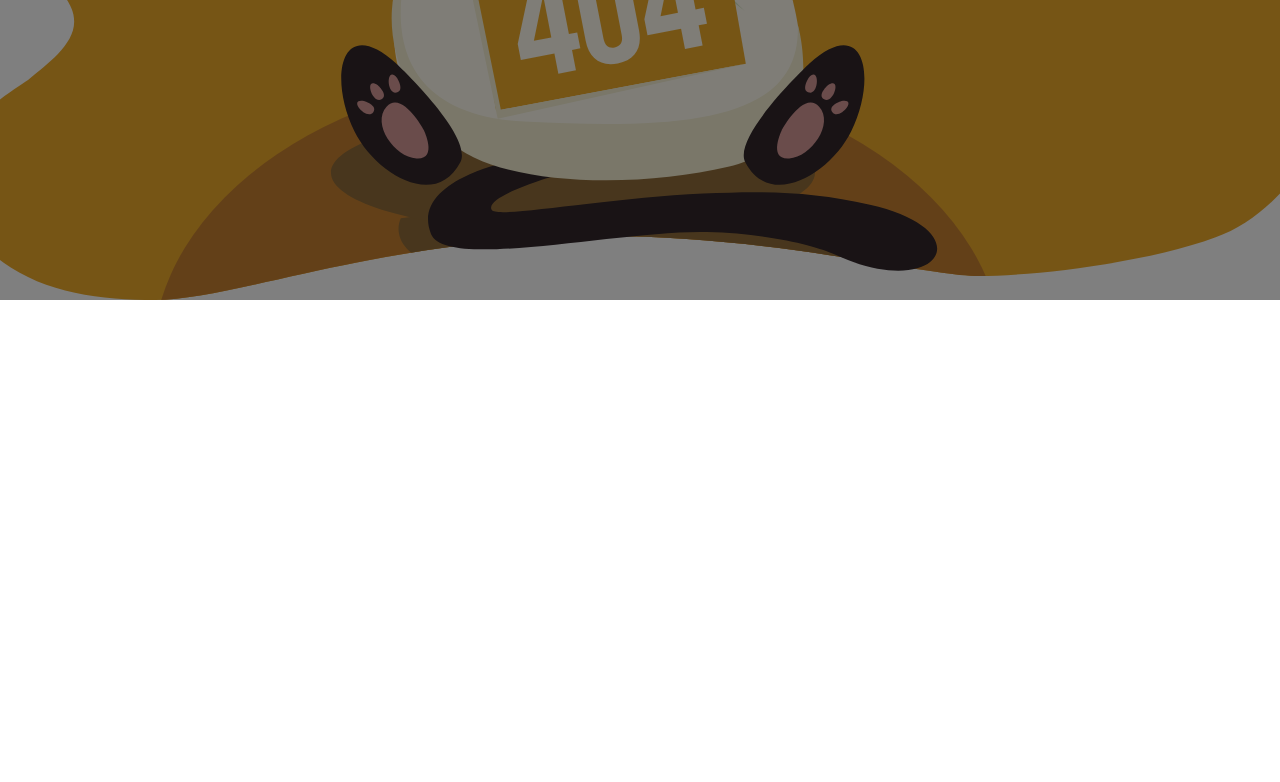
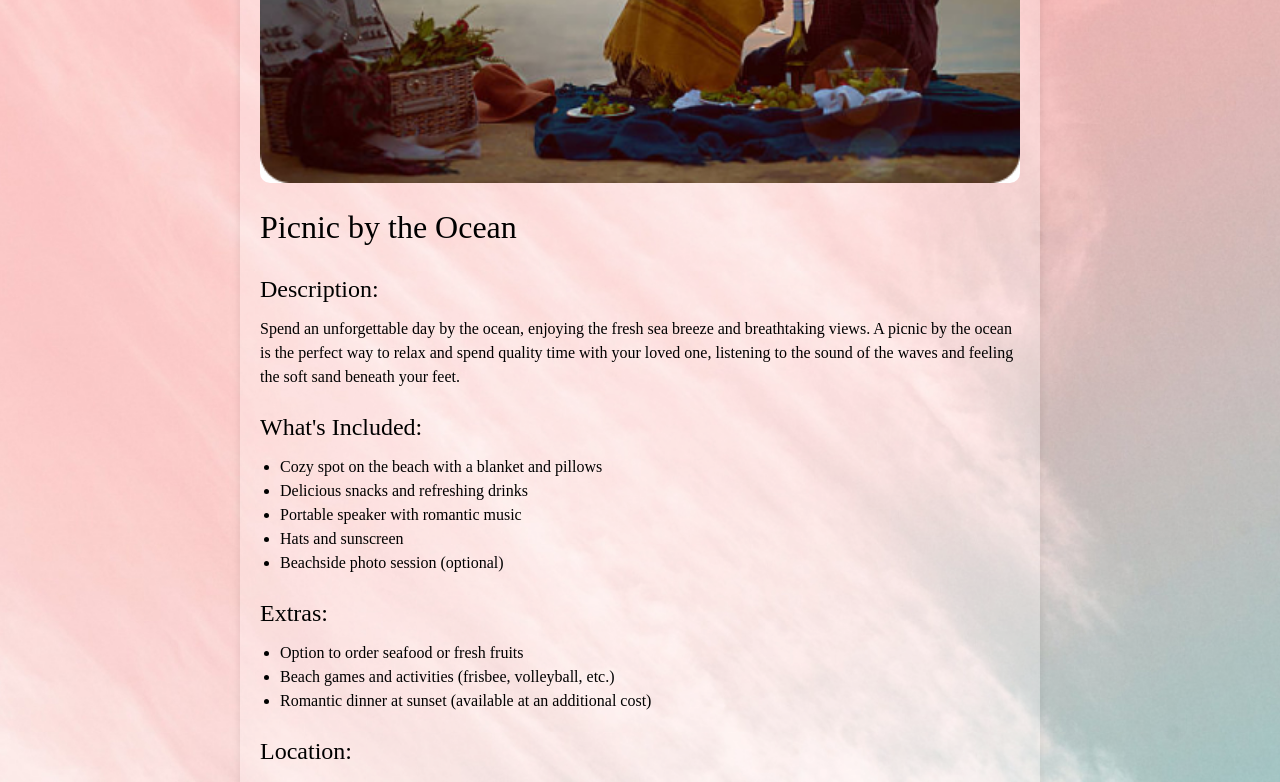
Before and after one commit to Martikk/DreamyDates, a React (Create React App) app: page /ProductPage in a window 1280 px wide. Before the commit this address had no page. Shown: the part 500-1282 px from the top of the page. Before the commit the page ends 800 px from the top, so only its background shows below. Built offline with nearby package versions, Linux system fonts and the light colour scheme.

Commit message:
add readme file

```diff
--- a/src/App.jsx
+++ b/src/App.jsx
@@ -2,7 +2,7 @@ import React from 'react';
 import { BrowserRouter, Routes, Route } from "react-router-dom";
 import HomePage from './Pages/HomePage/HomePage';
 import NotFoundPage from "./Pages/NotFoundPage/NotFoundPage";
-
+import ProductPage from "./Pages/ProductPage/ProductPage"
 
 function App() {
     return (
@@ -10,6 +10,7 @@ function App() {
             <div className="App">
                 <Routes>
                     <Route path="/" element={<HomePage />} />
+                    <Route path="/ProductPage" element={<ProductPage />} />
                     <Route path="*" element={<NotFoundPage />} />
                 </Routes>
             </div>
--- /dev/null
+++ b/src/Component/ProductCard/ProductCard.jsx
@@ -0,0 +1,64 @@
+import React from "react";
+import "./ProductCard.scss";
+import productImage from "../../Assets/Picnic.jpg"; // Replace with the actual path to the image
+
+const ProductCard = () => {
+  return (
+    <div className="product-card">
+      <img
+        src={productImage}
+        alt="Picnic by the Ocean"
+        className="product-card__image"
+      />
+      <h1 className="product-card__title">Picnic by the Ocean</h1>
+      <div className="product-card__description">
+        <h2>Description:</h2>
+        <p>
+          Spend an unforgettable day by the ocean, enjoying the fresh sea breeze
+          and breathtaking views. A picnic by the ocean is the perfect way to
+          relax and spend quality time with your loved one, listening to the
+          sound of the waves and feeling the soft sand beneath your feet.
+        </p>
+      </div>
+      <div className="product-card__included">
+        <h2>What's Included:</h2>
+        <ul>
+          <li>Cozy spot on the beach with a blanket and pillows</li>
+          <li>Delicious snacks and refreshing drinks</li>
+          <li>Portable speaker with romantic music</li>
+          <li>Hats and sunscreen</li>
+          <li>Beachside photo session (optional)</li>
+        </ul>
+      </div>
+      <div className="product-card__extras">
+        <h2>Extras:</h2>
+        <ul>
+          <li>Option to order seafood or fresh fruits</li>
+          <li>Beach games and activities (frisbee, volleyball, etc.)</li>
+          <li>Romantic dinner at sunset (available at an additional cost)</li>
+        </ul>
+      </div>
+      <div className="product-card__location">
+        <h2>Location:</h2>
+        <p>
+          A beautiful and secluded beach, perfect for a romantic picnic and
+          enjoying nature away from the hustle and bustle of the city.
+        </p>
+      </div>
+      <div className="product-card__price">
+        <h2>Price:</h2>
+        <p>From $200</p>
+      </div>
+      <div className="product-card__booking">
+        <h2>How to Book:</h2>
+        <p>
+          Fill out the form on our website or contact our manager at [phone
+          number] to book and get more information.
+        </p>
+      </div>
+      <button className="product-card__order-button">Order</button>
+    </div>
+  );
+};
+
+export default ProductCard;
--- /dev/null
+++ b/src/Component/ProductCard/ProductCard.scss
@@ -0,0 +1,75 @@
+.product-card {
+    background-color: rgba(255, 255, 255, 0.3);
+    border-radius: 20px;
+    padding: 20px;
+    max-width: 800px;
+    margin: 40px auto;
+    box-shadow: 0 4px 8px rgba(0, 0, 0, 0.1);
+    text-align: left;
+    font-family: 'Arial, sans-serif';
+    position: relative;
+  }
+
+  .product-card__image {
+    width: 100%;
+    border-radius: 10px;
+  }
+
+  .product-card__title {
+    font-size: 2rem;
+    margin-top: 20px;
+  }
+
+  .product-card__description,
+  .product-card__included,
+  .product-card__extras,
+  .product-card__location,
+  .product-card__price,
+  .product-card__booking {
+    margin-top: 20px;
+  }
+
+  .product-card__description h2,
+  .product-card__included h2,
+  .product-card__extras h2,
+  .product-card__location h2,
+  .product-card__price h2,
+  .product-card__booking h2 {
+    font-size: 1.5rem;
+    margin-bottom: 10px;
+  }
+
+  .product-card__description p,
+  .product-card__included ul,
+  .product-card__extras ul,
+  .product-card__location p,
+  .product-card__price p,
+  .product-card__booking p {
+    font-size: 1rem;
+    margin-bottom: 10px;
+  }
+
+  .product-card__included ul,
+  .product-card__extras ul {
+    list-style: disc;
+    padding-left: 20px;
+  }
+
+  .product-card__order-button {
+    // display: block;
+    width: 20%;
+    padding: 8px;
+    margin-left: 70%;
+    background-color: #FCC0BF;
+    color: black;
+    border: none;
+    border-radius: 5px;
+    font-size: 1rem;
+    cursor: pointer;
+    transition: background-color 0.3s ease;
+    margin-top: 20px;
+  }
+
+  .product-card__order-button:hover {
+    background-color: #e65c50;
+  }
--- /dev/null
+++ b/src/Pages/ProductPage/ProductPage.jsx
@@ -0,0 +1,19 @@
+import React from "react";
+import Nav from "../../Component/Nav";
+import ProductCard from "../../Component/ProductCard/ProductCard";
+import "./ProductPage.scss";
+import Footer from "../../Component/Footer";
+
+function ProductPage() {
+  return (
+    <div className="ProductPage">
+      <div className="backdrop-blur-sm p-4 z-10 relative">
+        <Nav />
+      </div>
+      <ProductCard />
+      <Footer />
+    </div>
+  );
+}
+
+export default ProductPage;
--- /dev/null
+++ b/src/Pages/ProductPage/ProductPage.scss
@@ -0,0 +1,4 @@
+.ProductPage {
+    background: url("../../Assets/Experiences.jpg") no-repeat center center;
+    background-size: cover;
+}
```
Also changed, not shown: 1 other file (tests, documents, lock files or other folders).
